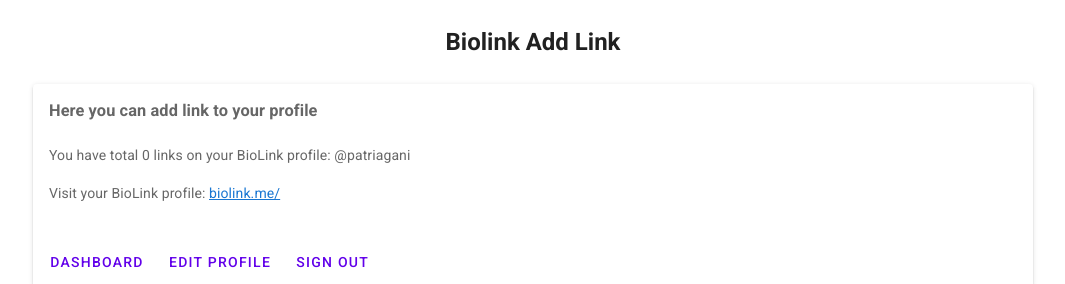
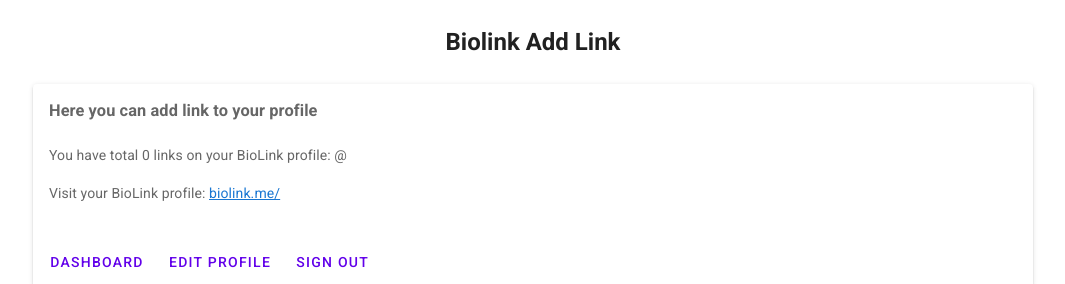
Before and after one commit to patriagani/biolink, a Vue app in the folder client/: page /addlink in a window 1280 px wide. Shown: the top 284 px of the page, without its empty margins (107-1172 px from the left). Built offline with nearby package versions, Linux system fonts and the light colour scheme; no server answers; sample sign-in values are in the browser's storage.

Commit message:
fixes addlink page on client

```diff
--- a/client/src/views/AddLink.vue
+++ b/client/src/views/AddLink.vue
@@ -10,7 +10,7 @@
       <v-card-text>
         <h3>Here you can add link to your profile</h3>
         <br>
-        <p>You have total {{links.length}} links on your BioLink profile:  @patriagani</p>
+        <p>You have total {{links.length}} links on your BioLink profile:  @{{user.username}}</p>
         <p>Visit your BioLink profile:  <a :href="`https://biolink.me/${user.username}`">biolink.me/{{user.username}}</a></p>
       </v-card-text>
       <v-card-actions>
```
